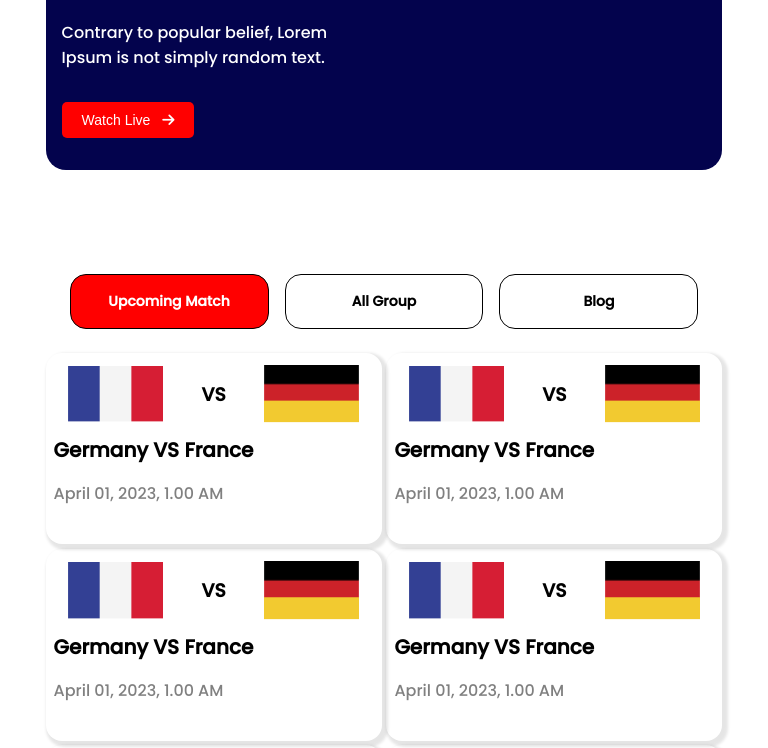
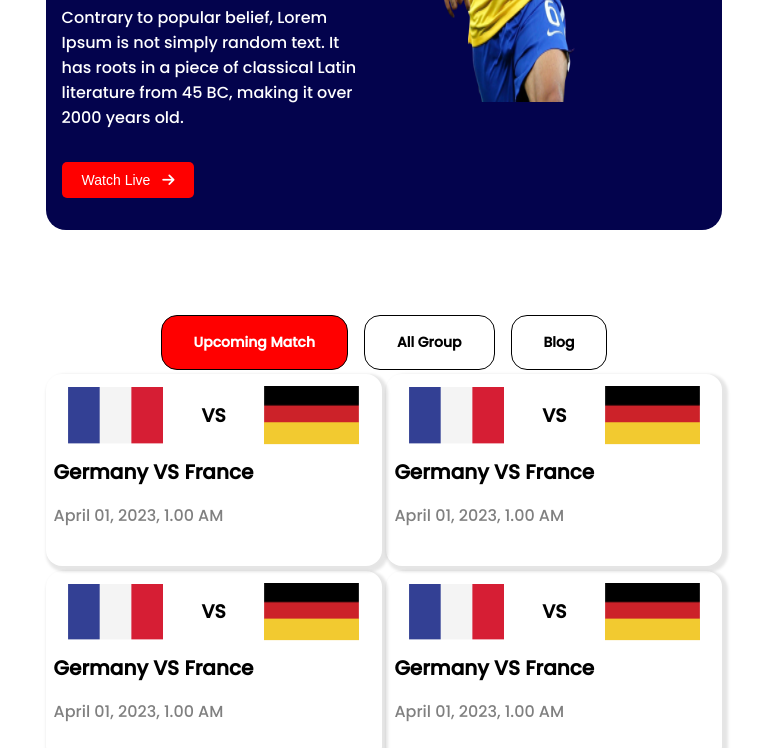
Before and after one commit to mdsultanmahmud/world-cup-website, a plain HTML site: page other-pages/match.html in a window 768 px wide. Shown: the part 371-1119 px from the top of the page. Drawn offline with Linux system fonts and the light colour scheme.

Commit message:
modify some code

```diff
--- a/other-pages/match.html
+++ b/other-pages/match.html
@@ -27,7 +27,7 @@
         <header id="banner">
             <div class="banner-part">
                 <h1 class="heading-title">The Greatest show on the earth</h1>
-                <p>Contrary to popular belief, Lorem Ipsum is not simply random text. </p>
+                <p class="elipsis" title="Contrary to popular belief, Lorem Ipsum is not simply  random text. It has roots in a piece of classical Latin literature from 45 BC, making it over 2000 years old.">Contrary to popular belief, Lorem Ipsum is not simply  random text. It has roots in a piece of classical Latin literature from 45 BC, making it over 2000 years old.</p>
                 <button class="active">Watch Live <i class="fa-solid fa-arrow-right"></i></button>
             </div>
             <div class="banner-part">
--- a/styles/style.css
+++ b/styles/style.css
@@ -32,10 +32,11 @@
     padding: 1rem;
 }
 .heading-title{
-    font-size: 50px;
+    font-size: 3rem;
     color: white;
     font-weight: 700;
 }
+
 #banner p{
     color: white;
     font-size: 16px;
@@ -57,6 +58,7 @@
     transition: all 1s linear;
     width: 80%;
     margin-left: 5%;
+    height: 80%;
 }
 /* ------------------
 transition in heading
@@ -80,20 +82,15 @@
     margin-top: 5rem;
     column-gap: 1rem;
 }
-.blogs{
-    display: grid;
-    grid-template-columns: repeat(3,1fr);
-    grid-gap: 0.3rem;
-}
+
 .blogs-links{
     background-color: rgb(3, 3, 77);
     display: flex;
     flex-direction: column;
-    height: auto;
     border-radius: 1rem;
     padding: 1rem;
-    height: 230px;
-    min-width: 190px;
+    max-height: 220px;
+    flex-basis: 220px;
 }
 .blogs-links a{
     text-decoration: none;
@@ -110,6 +107,12 @@
 .blogs-links .active{
     background-color: red;
     color: white;
+}
+.blogs{
+    display: grid;
+    grid-template-columns: repeat(3,1fr);
+    grid-gap: 0.3rem;
+    flex-basis: calc(100% - 220px);
 }
 .blog{
     box-shadow: 3px 3px 3px 3px rgba(0, 0, 0, 0.1);
@@ -231,6 +234,14 @@
         justify-content: center;
          align-items: center;
     }
+
+    .elipsis{
+        display: block;
+        min-width: 200px;
+        overflow: hidden;
+        text-overflow: ellipsis;
+        white-space: nowrap;
+    }
     #blogs-container{
         flex-direction: column;
     }
@@ -254,10 +265,11 @@
         flex-direction: column;
     }
     .blogs-links{
-        display: grid;
         background-color: white;
-        grid-template-columns: repeat(3,1fr);
-        height: auto;
+        flex-direction: row;
+        max-height: 2rem;
+        align-items: center;
+        justify-content: center;
     }
     .blogs{
         grid-template-columns: repeat(2,1fr);
```
Also changed, not shown: index.html (+2 -2 lines).
